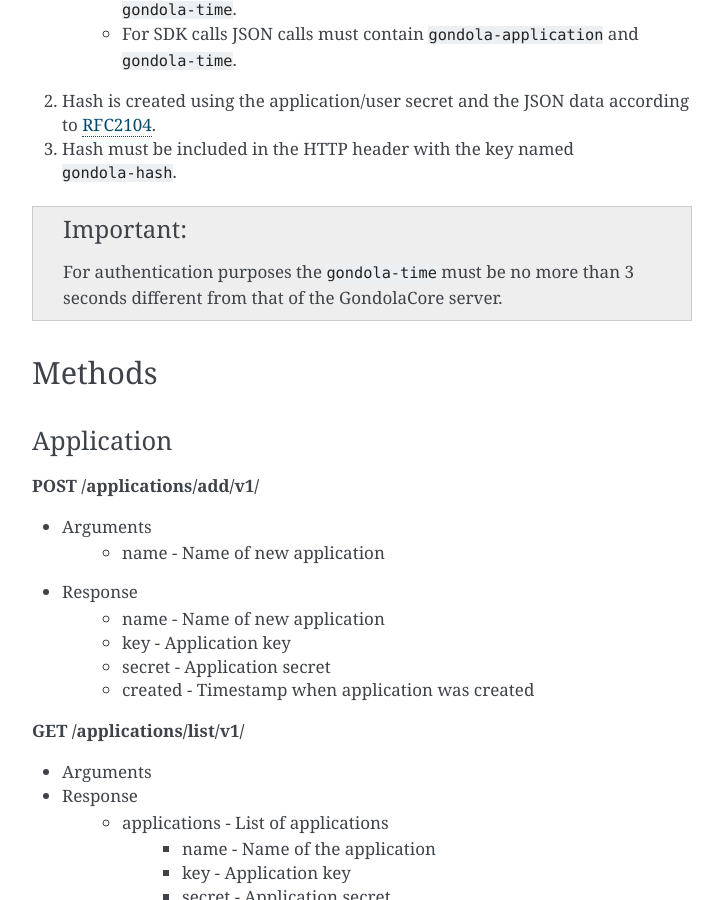
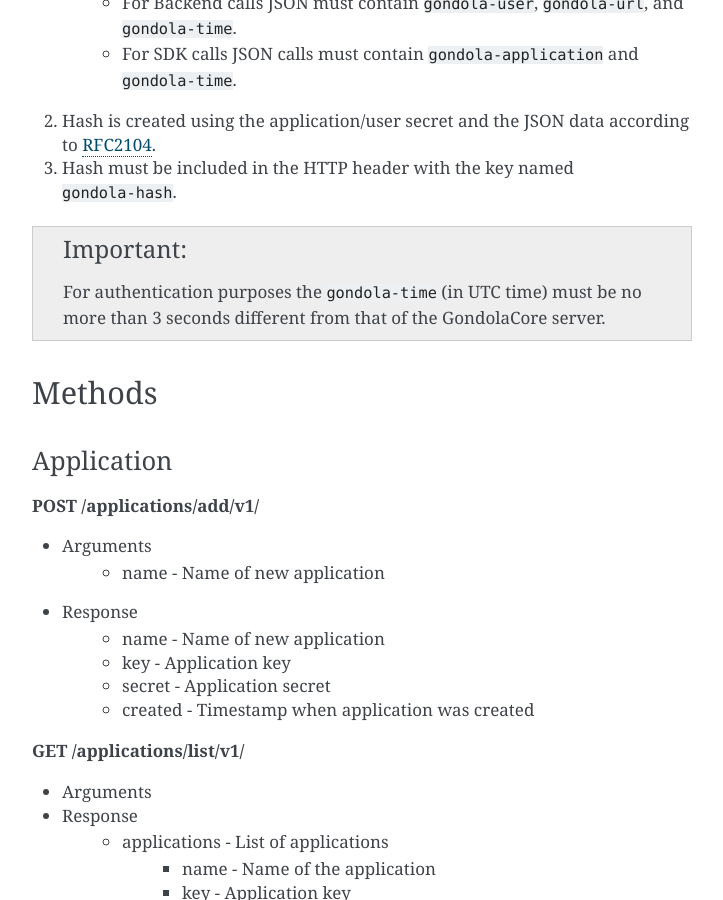
Before and after one commit to oskgeek/liftpass, a Sphinx documentation site: the page built from doc/backend/index.rst, in a window 1280 px wide and 900 px high, scrolled down 2224 px. Shown: the whole window, without its empty margins (388-1111 px from the left). Built offline with Sphinx 7.4.7, drawn with Linux system fonts in a browser that asks for light colours; some of the changed text lies outside the part shown.

Commit message:
Fixed small error in documentation

```diff
--- a/doc/backend/index.rst
+++ b/doc/backend/index.rst
@@ -88,7 +89,7 @@
 #. Hash is created using the application/user secret and the JSON data according to `RFC2104 <http://tools.ietf.org/html/rfc2104.html>`_.
 #. Hash must be included in the HTTP header with the key named :code:`gondola-hash`.
 
-.. IMPORTANT:: For authentication purposes the :code:`gondola-time` must be no more than 3 seconds different from that of the GondolaCore server.
+.. IMPORTANT:: For authentication purposes the :code:`gondola-time` (in UTC time) must be no more than 3 seconds different from that of the GondolaCore server.
 
 Methods
 -------
```
Also changed, not shown: other parts of doc/backend/index.rst (+3 -2 lines).
